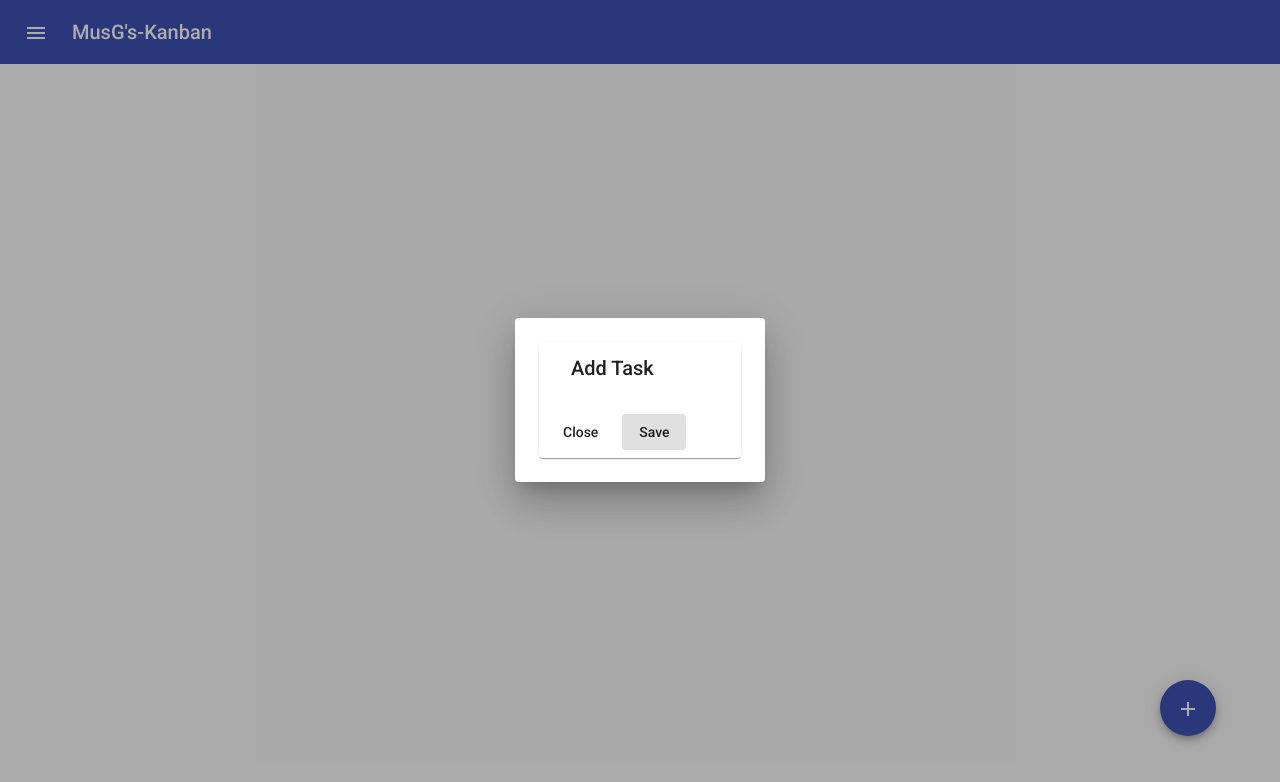
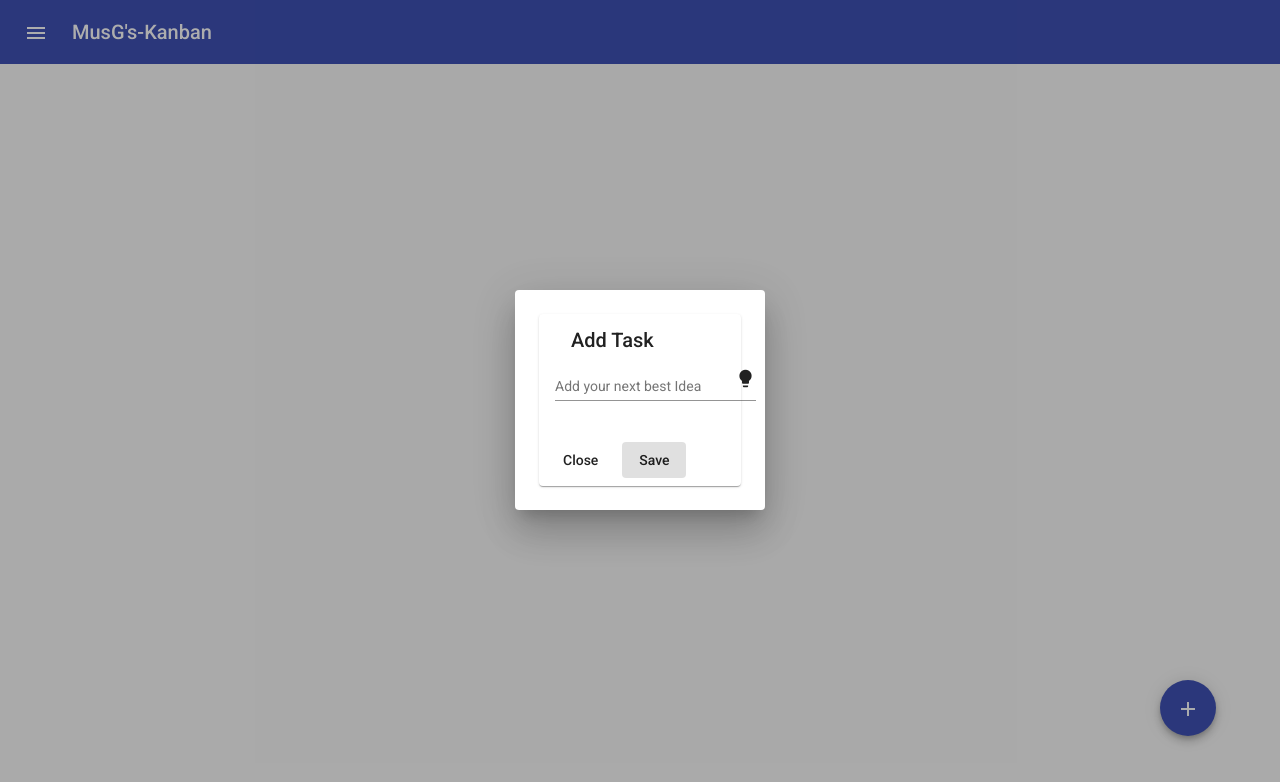
Before and after one commit to MustafaGuer/MusG-Kanban, an Angular app: page / in a window 1280 px wide. Both pictures are taken after a click on the button "add". Shown: the top 782 px of the page. Built offline with nearby package versions, Linux system fonts and the light colour scheme.

Commit message:
form-field

```diff
--- a/src/app/dialogue-add-task/dialogue-add-task.component.html
+++ b/src/app/dialogue-add-task/dialogue-add-task.component.html
@@ -1,12 +1,23 @@
 <mat-card class="card">
+
     <mat-card-header>
         <mat-card-title>Add Task</mat-card-title>
     </mat-card-header>
+
     <mat-card-content>
 
+        <mat-form-field appearance="legacy">
+            <mat-label>Add your next best Idea</mat-label>
+            <input matInput placeholder="Idea...">
+            <mat-icon matSuffix>lightbulb</mat-icon>
+            <!-- <mat-hint>Hint</mat-hint> -->
+        </mat-form-field>
+
     </mat-card-content>
+
     <mat-card-actions>
         <button mat-button (click)="onNoClick()">Close</button>
         <button mat-button cdkFocusInitial>Save</button>
     </mat-card-actions>
+
 </mat-card>
```
Also changed, not shown: src/app/app.module.ts (+10 -5 lines).
